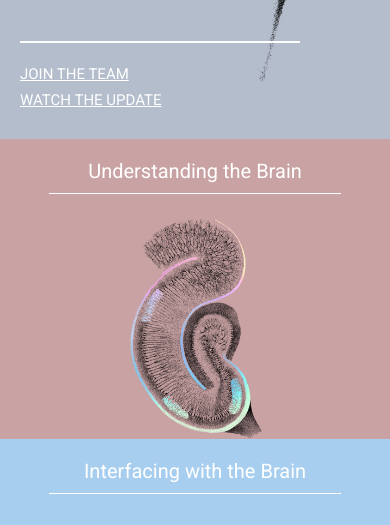
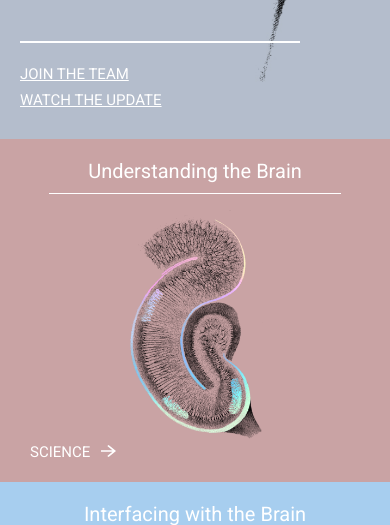
Before and after one commit to createchaoslab/techBrain-land, a plain HTML site: page index.html in a window 390 px wide. Shown: the part 311-836 px from the top of the page. Drawn offline with nearby package versions, Linux system fonts and the light colour scheme; a script that the page names is missing; files whose address does not match are found by name; a web font is replaced by a local one.

Commit message:
Update style.css

```diff
--- a/css/style.css
+++ b/css/style.css
@@ -473,7 +473,8 @@ body {
         height: auto;
     }
     .tabs__item{
-        height: 300px;
+        min-height: 300px;
+        height: auto;
     }
     .tabs__title{
         font-size: 20px;
```
